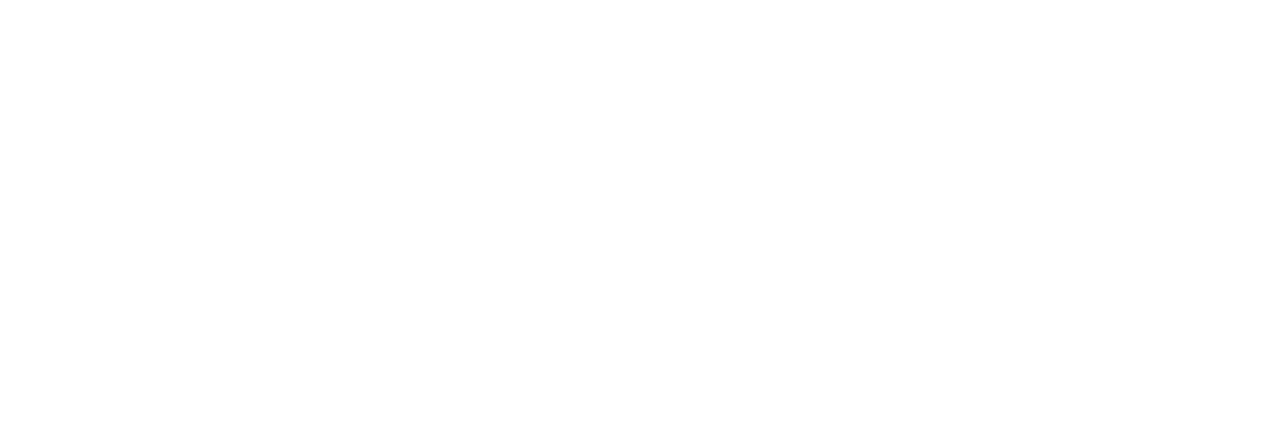
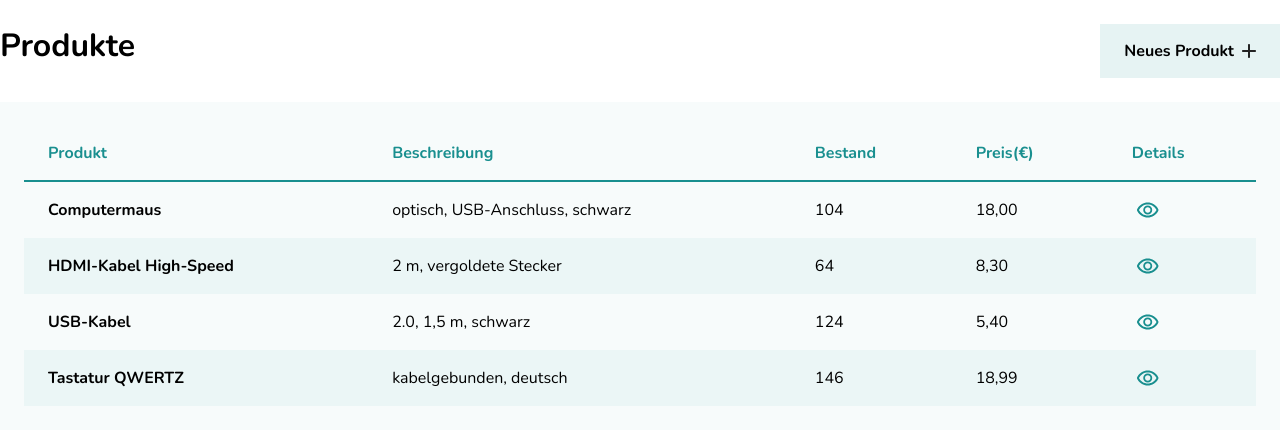
Before and after one commit to BilionIevgeniy/DA_product_list, an Angular app: page / in a window 1280 px wide. Shown: the top 444 px of the page. Built offline with nearby package versions, Linux system fonts and the light colour scheme.

Commit message:
added components product list and item and layout header

```diff
--- a/src/app/app.html
+++ b/src/app/app.html
@@ -1 +1,3 @@
+<app-header></app-header>
+<app-product-list></app-product-list>
 <router-outlet />
--- a/src/app/app.ts
+++ b/src/app/app.ts
@@ -1,9 +1,11 @@
 import { Component, signal } from '@angular/core';
 import { RouterOutlet } from '@angular/router';
+import { Header } from './layout/header/header';
+import { ProductList } from './shared/components/product-list/product-list';
 
 @Component({
   selector: 'app-root',
-  imports: [RouterOutlet],
+  imports: [RouterOutlet, Header, ProductList],
   templateUrl: './app.html',
   styleUrl: './app.scss',
 })
--- /dev/null
+++ b/src/app/layout/header/header.html
@@ -0,0 +1,19 @@
+<header class="main-header">
+  <h1 class="main-header__title">Produkte</h1>
+  <a class="btn btn--primary">
+    <span>Neues Produkt</span>
+    <svg xmlns="http://www.w3.org/2000/svg" width="14" height="14" viewBox="0 0 14 14" fill="none">
+      <path
+        d="M6 8H1C0.716667 8 0.479167 7.90417 0.2875 7.7125C0.0958333 7.52083 0 7.28333
+ 0 7C0 6.71667 0.0958333 6.47917 0.2875 6.2875C0.479167 6.09583 0.716667 6 1 6H6V1C6
+ 0.716667 6.09583 0.479167 6.2875 0.2875C6.47917 0.0958333 6.71667 0 7 0C7.28333 0
+ 7.52083 0.0958333 7.7125 0.2875C7.90417 0.479167 8 0.716667 8 1V6H13C13.2833 6
+13.5208 6.09583 13.7125 6.2875C13.9042 6.47917 14 6.71667 14 7C14 7.28333 13.9042
+7.52083 13.7125 7.7125C13.5208 7.90417 13.2833 8 13 8H8V13C8 13.2833 7.90417 13.5208
+ 7.7125 13.7125C7.52083 13.9042 7.28333 14 7 14C6.71667 14 6.47917 13.9042 6.2875
+13.7125C6.09583 13.5208 6 13.2833 6 13V8Z"
+        fill="#232323"
+      />
+    </svg>
+  </a>
+</header>
--- /dev/null
+++ b/src/app/shared/components/product-detail/product-detail.html
@@ -0,0 +1 @@
+<p>product-detail works!</p>
--- /dev/null
+++ b/src/app/shared/components/product-list/product-list.html
@@ -0,0 +1,43 @@
+<section class="product-table-wrapper">
+  <table class="product-table" role="grid" aria-describedby="Produktliste">
+    <thead>
+      <tr>
+        <th>Produkt</th>
+        <th>Beschreibung</th>
+        <th>Bestand</th>
+        <th>Preis(€)</th>
+        <th>Details</th>
+      </tr>
+    </thead>
+    <tbody>
+      <tr role="link">
+        <td>Computermaus</td>
+        <td>optisch, USB-Anschluss, schwarz</td>
+        <td><span class="badge ok">104</span></td>
+        <td class="price">18,00</td>
+        <td><a class="btn--view" aria-label="Details anzeigen"></a></td>
+      </tr>
+      <tr role="link">
+        <td>HDMI-Kabel High-Speed</td>
+        <td>2 m, vergoldete Stecker</td>
+        <td><span class="badge low">64</span></td>
+        <td class="price">8,30</td>
+        <td><a class="btn--view" aria-label="Details anzeigen"></a></td>
+      </tr>
+      <tr role="link">
+        <td>USB-Kabel</td>
+        <td>2.0, 1,5 m, schwarz</td>
+        <td><span class="badge ok">124</span></td>
+        <td class="price">5,40</td>
+        <td><a class="btn--view" aria-label="Details anzeigen"></a></td>
+      </tr>
+      <tr routerLink="/edit">
+        <td>Tastatur QWERTZ</td>
+        <td>kabelgebunden, deutsch</td>
+        <td><span class="badge ok">146</span></td>
+        <td class="price">18,99</td>
+        <td><a class="btn--view" aria-label="Details anzeigen"></a></td>
+      </tr>
+    </tbody>
+  </table>
+</section>
```
Also changed, not shown: src/app/layout/header/header.ts (added, +9 -0 lines), src/app/shared/components/product-detail/product-detail.ts (added, +9 -0 lines), src/app/shared/components/product-list/product-list.ts (added, +9 -0 lines), src/app/layout/header/header.scss (added), src/app/shared/components/product-detail/product-detail.scss (added), src/app/shared/components/product-list/product-list.scss (added).
